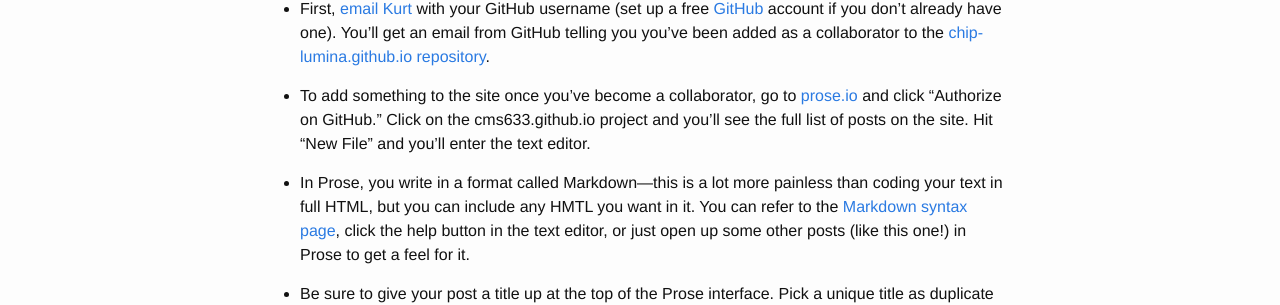
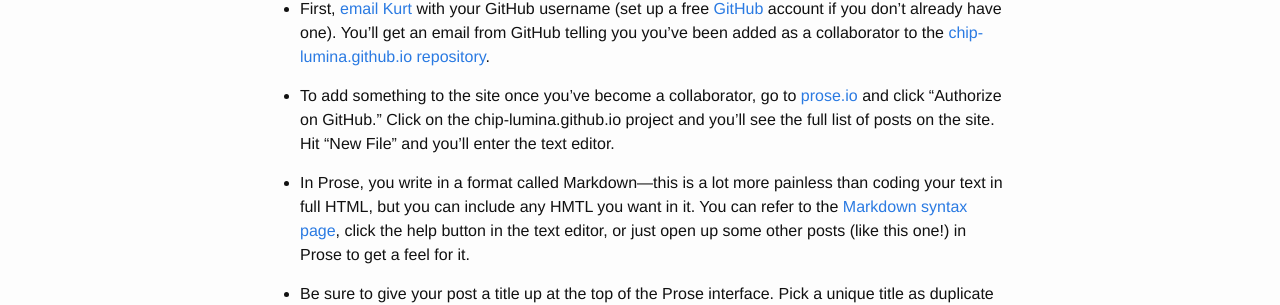
Before and after one commit to CHiP-Lumina/chip-lumina.github.io, a Jekyll site: the page built from _posts/2015-02-02-contributing-to-this-site.md, in a window 1280 px wide. Shown: the part 322-627 px from the top of the page. Built offline with Jekyll 4.4.1, drawn with Linux system fonts in a browser that asks for light colours.

Commit message:
Update 2015-02-02-contributing-to-this-site.md
Update mailto and links

```diff
--- a/_posts/2015-02-02-contributing-to-this-site.md
+++ b/_posts/2015-02-02-contributing-to-this-site.md
@@ -8,9 +8,9 @@
 
 This site is collaboratively managed using [GitHub](https://github.com), [Jekyll](http://jekyllrb.com/), and [Prose](http://prose.io/). To get started adding material to this site, just follow these steps:
 
-- First, [email Kurt](mailto:fendt@mit.edu) with your GitHub username (set up a free [GitHub](https://github.com) account if you don't already have one). You'll get an email from GitHub telling you you've been added as a collaborator to the [chip-lumina.github.io repository](https://github.com/CHiP-project/chip-lumina.github.io).
+- First, [email Kurt](mailto:fendt@mua.cas.cz) with your GitHub username (set up a free [GitHub](https://github.com) account if you don't already have one). You'll get an email from GitHub telling you you've been added as a collaborator to the [chip-lumina.github.io repository](https://github.com/CHiP-project/chip-lumina.github.io).
 
-- To add something to the site once you've become a collaborator, go to [prose.io](http://prose.io/) and click "Authorize on GitHub." Click on the cms633.github.io project and you'll see the full list of posts on the site. Hit "New File" and you'll enter the text editor.
+- To add something to the site once you've become a collaborator, go to [prose.io](http://prose.io/) and click "Authorize on GitHub." Click on the chip-lumina.github.io project and you'll see the full list of posts on the site. Hit "New File" and you'll enter the text editor.
 
 - In Prose, you write in a format called Markdown—this is a lot more painless than coding your text in full HTML, but you can include any HMTL you want in it. You can refer to the [Markdown syntax page](http://daringfireball.net/projects/markdown/syntax), click the help button in the text editor, or just open up some other posts (like this one!) in Prose to get a feel for it.
 
```
